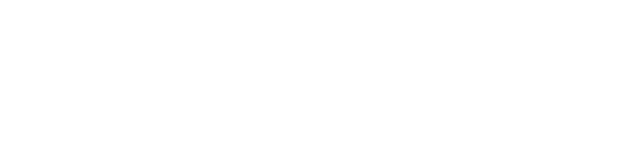
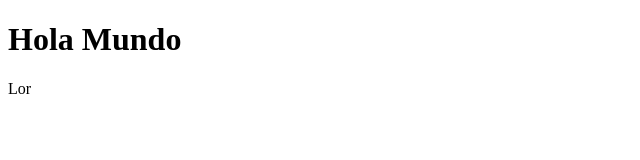
Before and after one commit to MarcosENDES/prueba_git, a plain HTML site: page index.html in a window 1280 px wide. Shown: the whole page, without its empty margins (0-640 px from the left). Drawn offline with Linux system fonts and the light colour scheme.

Commit message:
Nuevo H1 y Lorem de prueba

```diff
--- a/index.html
+++ b/index.html
@@ -6,6 +6,7 @@
     <title>Prueba</title>
 </head>
 <body>
-
+    <h1>Hola Mundo</h1>
+    <p>Lor</p>
 </body>
 </html>
```
